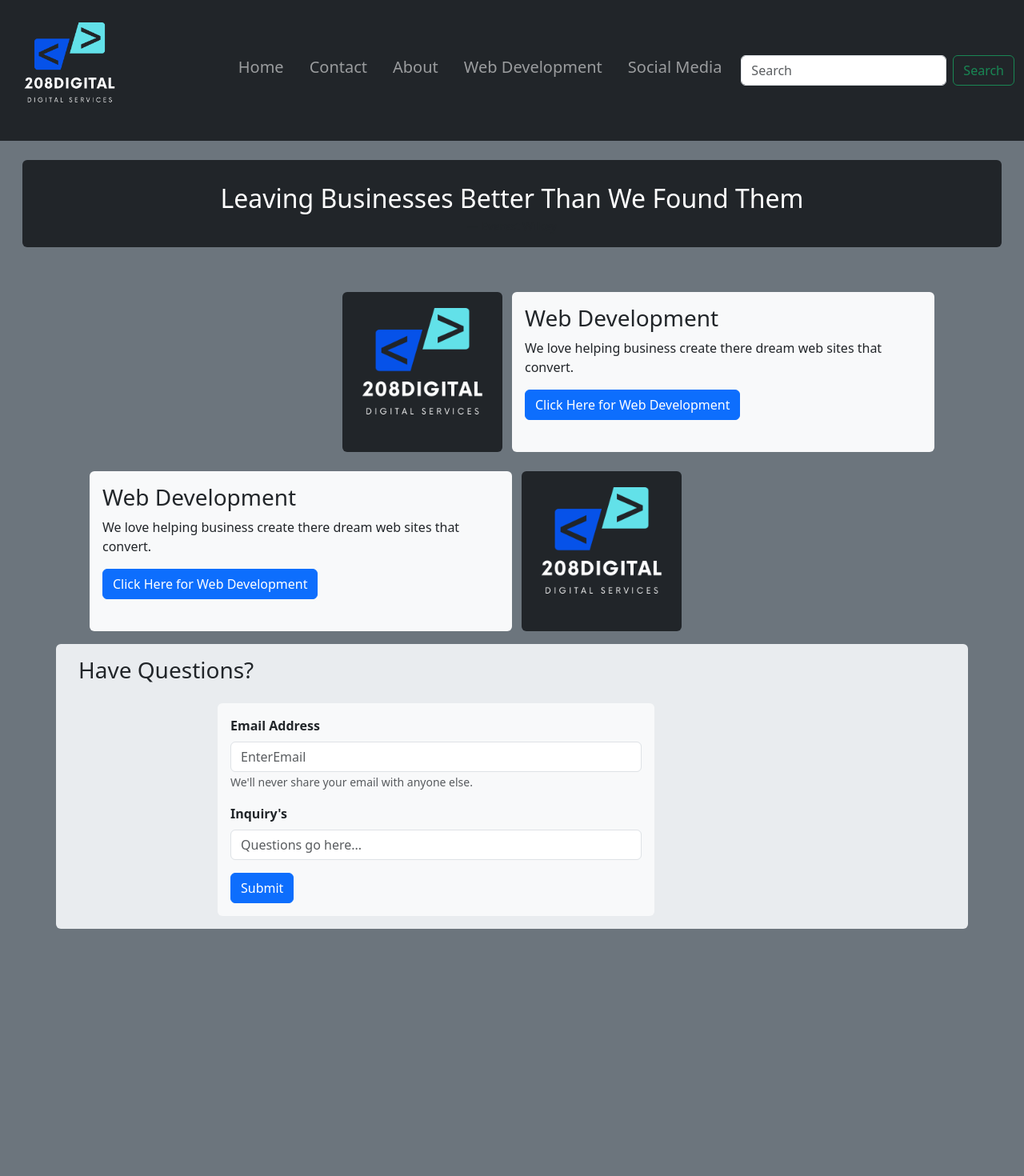
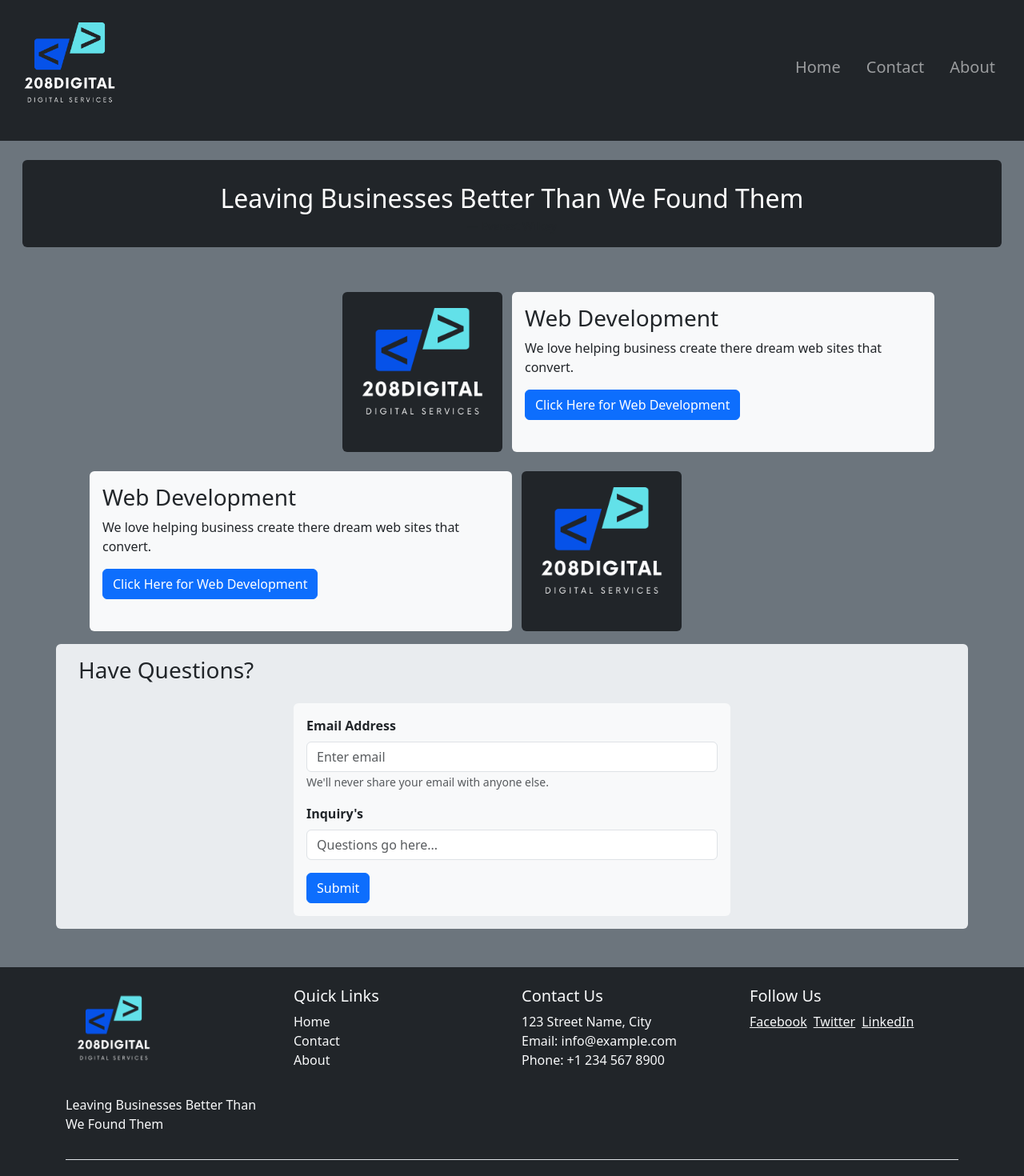
Before and after one commit to Everestwilkey/ReactTemplate, a React (Vite) app in the folder client/: page / in a window 1280 px wide. Shown: the top 1470 px of the page at 80% size. Built offline with nearby package versions, Linux system fonts and the light colour scheme.

Commit message:
All the pages are done
TODO router

```diff
--- a/client/src/App.tsx
+++ b/client/src/App.tsx
@@ -1,12 +1,16 @@
 import React from 'react';
+import './scss/styles.scss';
 import Header from './componnents/header';
 import ContactForm from './componnents/contactform';
 import AboutPage from './pages/aboutPage';
+import ContactPage from './pages/contactPage';
+import Footer from './componnents/footer';
+import Home from './pages/homePage';
 
 const App = () => {
   return (
     <>
-      <AboutPage />
+      <AboutPage></AboutPage>
     </>
   );
 };
--- a/client/src/componnents/contactform.tsx
+++ b/client/src/componnents/contactform.tsx
@@ -1,9 +1,42 @@
-import { Button, Col, Container, Form, Row } from 'react-bootstrap';
+import React, { useState, useEffect } from 'react';
+import { Button, Col, Container, Form, Row, Alert } from 'react-bootstrap';
 
 function ContactForm() {
+  const [email, setEmail] = useState('');
+  const [inquiry, setInquiry] = useState('');
+  const [submitted, setSubmitted] = useState(false);
+  const [showAlert, setShowAlert] = useState(false);
+
+  const handleSubmit = (e) => {
+    e.preventDefault();
+    // Here you can handle the form submission, e.g., sending data to a server
+    console.log({ email, inquiry });
+    setSubmitted(true);
+    setShowAlert(true);
+    // Reset form fields
+    setEmail('');
+    setInquiry('');
+  };
+
+  useEffect(() => {
+    if (submitted) {
+      const timer = setTimeout(() => {
+        setShowAlert(false);
+        setSubmitted(false);
+      }, 5000); // Alert will disappear after 5 seconds
+
+      return () => clearTimeout(timer);
+    }
+  }, [submitted]);
+
   return (
     <>
       <Container className="bg-body-secondary rounded pb-3">
+        {showAlert && (
+          <Alert variant="success" onClose={() => setShowAlert(false)} dismissible>
+            Your inquiry has been received. We'll get back to you shortly.
+          </Alert>
+        )}
         <Row>
           <Col sm>
             <h3 className="p-3">Have Questions?</h3>
@@ -12,13 +45,15 @@ function ContactForm() {
         <Row>
           <Col sm></Col>
           <Col xs={12} md={8} lg={6}>
-            <Form className="text-start bg-light p-3 rounded">
-              <Form.Group className="mb-3  " controlId="formBasicEmail">
+            <Form className="text-start bg-light p-3 rounded" onSubmit={handleSubmit}>
+              <Form.Group className="mb-3" controlId="formBasicEmail">
                 <Form.Label className="fw-bold">Email Address</Form.Label>
                 <Form.Control
                   type="email"
-                  placeholder="EnterEmail"
-                ></Form.Control>
+                  placeholder="Enter email"
+                  value={email}
+                  onChange={(e) => setEmail(e.target.value)}
+                />
                 <Form.Text className="text-muted">
                   We'll never share your email with anyone else.
                 </Form.Text>
@@ -28,14 +63,15 @@ function ContactForm() {
                 <Form.Control
                   type="text"
                   placeholder="Questions go here..."
-                ></Form.Control>
+                  value={inquiry}
+                  onChange={(e) => setInquiry(e.target.value)}
+                />
               </Form.Group>
               <Button variant="primary" type="submit">
                 Submit
               </Button>
             </Form>
           </Col>
-          <Col sm></Col>
           <Col sm></Col>
         </Row>
       </Container>
--- /dev/null
+++ b/client/src/componnents/footer.tsx
@@ -0,0 +1,52 @@
+import React from 'react';
+import logo from '../assets/image/logo.png'; // Importing logo
+import { navitems } from '../utils/data'; // Assuming you want to use the same nav items or modify as needed
+import 'bootstrap/dist/css/bootstrap.min.css';
+import '../scss/styles.scss'; // Ensure your styles.scss has footer styles if necessary
+
+function Footer() {
+  return (
+    <footer className="bg-dark text-light ">
+      <div className="container py-4">
+        <div className="row">
+          <div className="col-md-3">
+            <a href="#">
+              <img src={logo} alt="Logo" width="120" className="mb-3" />
+            </a>
+            <p>Leaving Businesses Better Than We Found Them</p>
+          </div>
+          <div className="col-md-3">
+            <h5>Quick Links</h5>
+            <ul className="list-unstyled">
+              {navitems.map((item, index) => (
+                <li key={index}>
+                  <a href={item.link} className="text-light text-decoration-none">{item.name}</a>
+                </li>
+              ))}
+            </ul>
+          </div>
+          <div className="col-md-3">
+            <h5>Contact Us</h5>
+            <address>
+              123 Street Name, City<br />
+              Email: <a href="mailto:info@example.com" className="text-light text-decoration-none">info@example.com</a><br />
+              Phone: +1 234 567 8900
+            </address>
+          </div>
+          <div className="col-md-3">
+            <h5>Follow Us</h5>
+            {/* Add social media links here */}
+            <a href="#" className="text-light me-2">Facebook</a>
+            <a href="#" className="text-light me-2">Twitter</a>
+            <a href="#" className="text-light">LinkedIn</a>
+          </div>
+        </div>
+        <div className="border-top pt-3 mt-3">
+          <p className="text-center mb-0">&copy; {new Date().getFullYear()} Your Company Name. All Rights Reserved.</p>
+        </div>
+      </div>
+    </footer>
+  );
+}
+
+export default Footer;
--- a/client/src/componnents/navigation.tsx
+++ b/client/src/componnents/navigation.tsx
@@ -41,17 +41,7 @@ function Navigation() {
               ))}
             </ul>
             {/* Search form */}
-            <form className="d-flex" role="search">
-              <input
-                type="search"
-                className="form-control me-2"
-                placeholder="Search"
-                aria-label="Search"
-              />
-              <button className="btn btn-outline-success" type="submit">
-                Search
-              </button>
-            </form>
+
           </div>
         </div>
       </nav>
--- a/client/src/pages/aboutPage.tsx
+++ b/client/src/pages/aboutPage.tsx
@@ -2,6 +2,7 @@ import { Button, Col, Container, Row } from 'react-bootstrap';
 import Header from '../componnents/header';
 import logo from '../assets/image/logo.png';
 import ContactForm from '../componnents/contactform';
+import Footer from '../componnents/footer';
 
 function AboutPage() {
   return (
@@ -80,9 +81,11 @@ function AboutPage() {
             </Col>
           </Row>
           <ContactForm />
+
         </Container>
+
       </div>
-      <body className="bg-secondary min-vh-100 p-3 align-items-center start-middel"></body>
+      <Footer/>
     </>
   );
 }
--- a/client/src/scss/styles.scss
+++ b/client/src/scss/styles.scss
@@ -1,23 +1,42 @@
+$custom-colors: (
+  "custom-color": rgb(120, 219, 74)
+);
+
+// Import Bootstrap's functions and variables
+@import 'bootstrap/scss/functions';
+@import 'bootstrap/scss/variables';
+
+// Merge custom colors into theme colors
+$theme-colors: map-merge($theme-colors, $custom-colors);
+
+// Now import the rest of Bootstrap
 @import 'bootstrap/scss/bootstrap';
-/* CSS */
-@keyframes slideIn {
-  from {
-    opacity: 0;
-    transform: translateY(-50px); /* Start the element off-screen */
-  }
-  to {
-    opacity: 1;
-    transform: translateY(0); /* Slide the element back into view */
-  }
-}
-
-.slide-in {
-  opacity: 0;
-  animation: slideIn 0.5s ease forwards; /* Apply the animation */
-}
 
 .max-width-container {
   max-width: 1200px; /* Adjust the value to your desired maximum width */
   margin-left: auto;
   margin-right: auto;
 }
+.message-box {
+  max-width: 600px; /* Maximum width for the message */
+  padding: 1em;
+  word-wrap: break-word; /* Prevents content from overflowing */
+  margin-bottom: 1em; /* Space between messages */
+}
+
+/* Aligns message to the left */
+.message-left {
+  margin-right: auto;
+}
+
+/* Aligns message to the right */
+.message-right {
+  margin-left: auto;
+}
+
+/* Responsive adjustments */
+@media (max-width: 768px) {
+  .message-box {
+    max-width: 90%; /* Adjust width for smaller screens */
+  }
+}
--- a/client/src/utils/data.tsx
+++ b/client/src/utils/data.tsx
@@ -2,6 +2,4 @@ export const navitems = [
   { id: '1', name: 'Home', link: '/' },
   { id: '2', name: 'Contact', link: '/contact' },
   { id: '3', name: 'About', link: '/about' },
-  { id: '4', name: 'Web Development', link: '/webdev' },
-  { id: '4', name: 'Social Media', link: '/Social' },
 ];
```
Also changed, not shown: client/src/pages/contactPage.tsx (+37 -0 lines), client/src/pages/homePage.tsx (+41 -3 lines).
